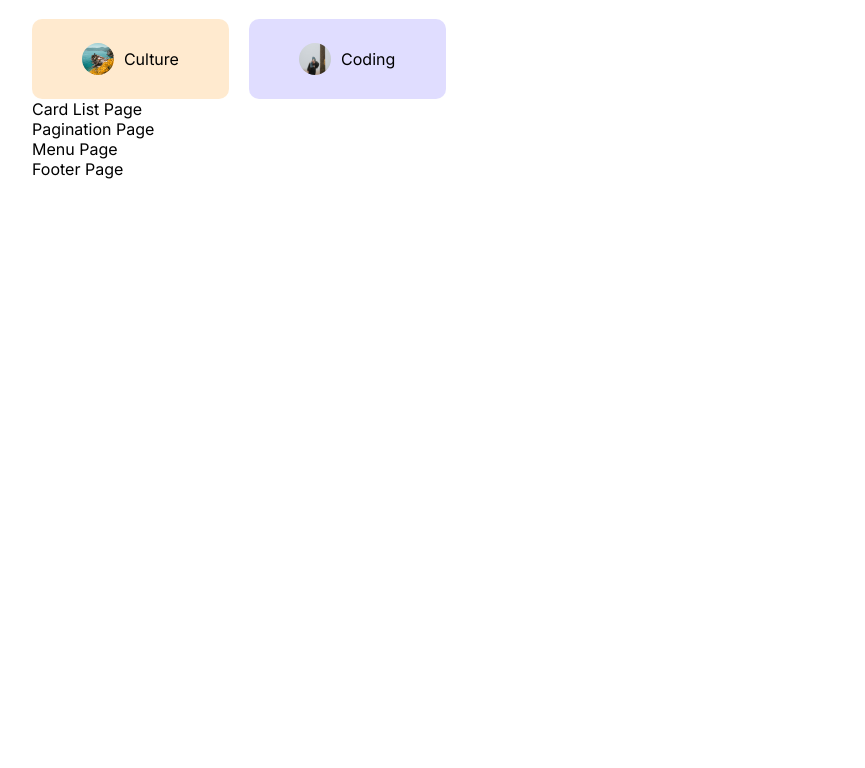
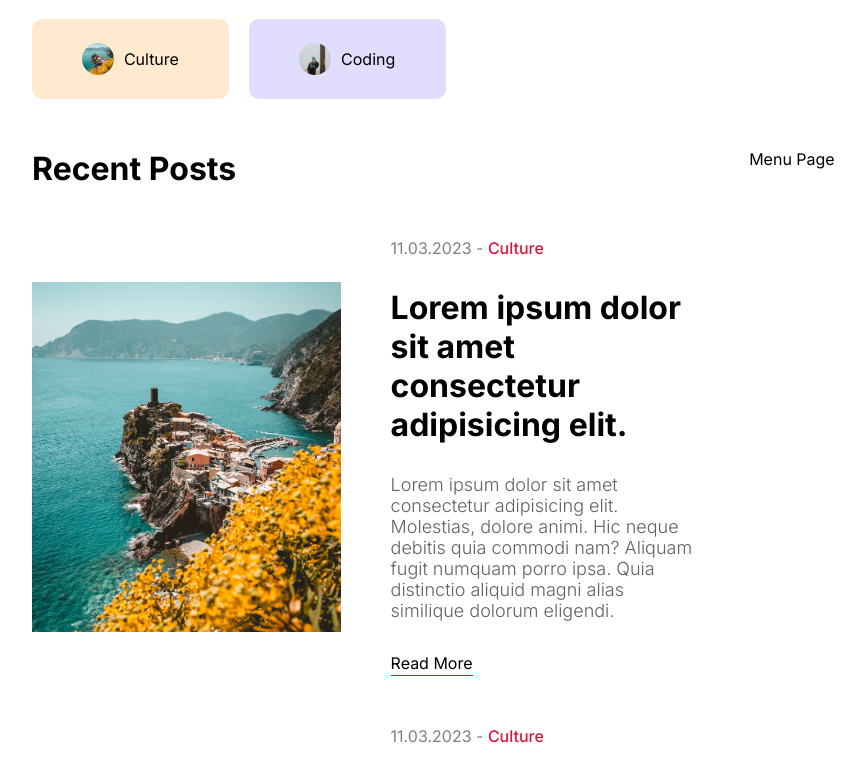
Before and after one commit to techking11/lamablogapp, a Next.js app: page / in a window 1280 px wide. Shown: the part 1171-1939 px from the top of the page, without its empty margins (116-981 px from the left). Before the commit the page ends 1350 px from the top, so only its background shows below. Built offline with nearby package versions, Linux system fonts and the light colour scheme.

Commit message:
add: cards in card list

```diff
--- a/app/homepage.module.css
+++ b/app/homepage.module.css
@@ -1,5 +1,4 @@
-/* .container {}
-
-.content {}
-
-*/
+.content {
+  display: flex;
+  gap: 50px;
+}
--- /dev/null
+++ b/components/card/Card.jsx
@@ -0,0 +1,28 @@
+import Image from 'next/image'
+import Link from 'next/link'
+import styles from './card.module.css'
+
+function Card() {
+  return (
+    <div className={styles.container}>
+      <div className={styles.imageContainer}>
+        <Image src="/p1.jpeg" alt='Cuture' fill sizes='100vw, auto' loading="eager" className={styles.image} />
+      </div>
+      <div className={styles.textContainer}>
+        <div className={styles.detail}>
+          <span className={styles.date}>11.03.2023 - </span>
+          <span className={styles.category}>Culture</span>
+        </div>
+        <Link href="/">
+          <h1>Lorem ipsum dolor sit amet consectetur adipisicing elit.</h1>
+        </Link>
+        <p className={styles.desc}>
+          Lorem ipsum dolor sit amet consectetur adipisicing elit. Molestias, dolore animi. Hic neque debitis quia commodi nam? Aliquam fugit numquam porro ipsa. Quia distinctio aliquid magni alias similique dolorum eligendi.
+        </p>
+        <Link href="/" className={styles.link}>Read More</Link>
+      </div>
+    </div>
+  )
+}
+
+export default Card
--- /dev/null
+++ b/components/card/card.module.css
@@ -0,0 +1,44 @@
+.container {
+  margin-top: 50px;
+  display: flex;
+  align-items: center;
+  gap: 50px;
+}
+
+.imageContainer {
+  flex: 1;
+  height: 350px;
+  position: relative;
+}
+
+.image {
+  object-fit: cover;
+}
+
+.textContainer {
+  flex: 1;
+  display: flex;
+  flex-direction: column;
+  gap: 30px;
+}
+
+.date {
+  color: gray;
+}
+
+.category {
+  color: crimson;
+  font-weight: 500;
+}
+
+.desc {
+  font-weight: 300;
+  font-size: 18px;
+  color: var(--softTextColor);
+}
+
+.link {
+  border-bottom: 1px solid crimson;
+  width: max-content;
+  padding: 2px 0;
+}
--- a/components/cardList/CardList.jsx
+++ b/components/cardList/CardList.jsx
@@ -1,10 +1,16 @@
 import styles from './cardlist.module.css'
 import Pagination from '../pagination/Pagination'
+import Card from '../card/Card'
 
 function CardList() {
   return (
     <div className={styles.container}>
-      Card List Page
+      <h1 className={styles.title}>Recent Posts</h1>
+      <div className={styles.posts}>
+        <Card />
+        <Card />
+        <Card />
+      </div>
       <Pagination />
     </div>
   )
--- a/components/cardList/cardlist.module.css
+++ b/components/cardList/cardlist.module.css
@@ -1 +1,7 @@
-/* .container {} */
+.container {
+  flex: 5;
+}
+
+.title {
+  margin-top: 50px;
+}
--- a/components/categoryList/categorylist.module.css
+++ b/components/categoryList/categorylist.module.css
@@ -1,4 +1,4 @@
-.container {}
+/* .container {} */
 
 .title {
   margin: 50px 0px;
--- a/components/featured/Featured.jsx
+++ b/components/featured/Featured.jsx
@@ -9,7 +9,7 @@ function Featured() {
       </h1>
       <div className={styles.post}>
         <div className={styles.imgContainer}>
-          <Image src="/p1.jpeg" alt="" fill className={styles.image} />
+          <Image src="/p1.jpeg" alt="Featured" fill className={styles.image} sizes='100vw, auto' loadingf="eager" />
         </div>
         <div className={styles.textContainer}>
           <h1 className={styles.postTitle}>Lorem ipsum dolor sit amet.</h1>
--- a/components/featured/featured.module.css
+++ b/components/featured/featured.module.css
@@ -21,6 +21,8 @@
 
 .image {
   object-fit: cover;
+  width: 100%;
+  height: auto;
 }
 
 .textContainer {
--- a/components/menu/menu.module.css
+++ b/components/menu/menu.module.css
@@ -1 +1,4 @@
-/* .container {} */
+.container {
+  flex: 2;
+  margin-top: 50px;
+}
--- a/context/ThemeContext.jsx
+++ b/context/ThemeContext.jsx
@@ -6,6 +6,7 @@ export const ThemeContext = createContext();
 
 const getFromLocalStorage = () => {
   if (typeof window !== "undefined") {
+    /* window exists on client browser, but not on server SSR of nextjs */
     const value = localStorage.getItem("theme");
     return value || "light";
   }
--- a/provider/ThemeProvider.jsx
+++ b/provider/ThemeProvider.jsx
@@ -16,7 +16,6 @@ const ThemeProvider = ({ children }) => {
     return <div className={theme}>{children}</div>;
   }
 
-  // return <div className={theme}>{children}</div>
   return null;
 }
 
```
